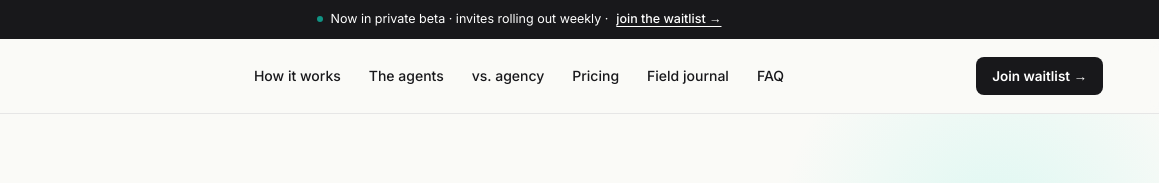
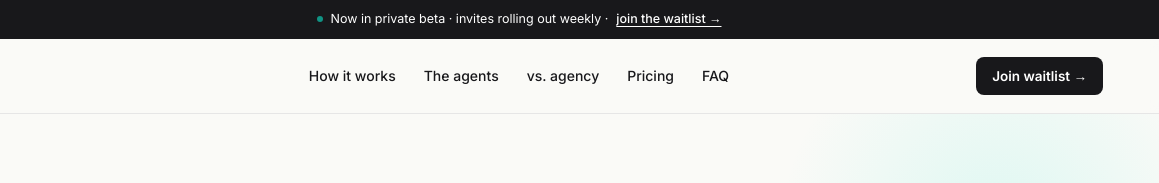
Before and after one commit to benshevlane/ralf-seo, a plain HTML site: page index.html in a window 1280 px wide. Shown: the top 183 px of the page, 121-1280 px from the left. Drawn offline with Linux system fonts and the light colour scheme.

Commit message:
Remove dead Field journal links (blog retired)

```diff
--- a/index.html
+++ b/index.html
@@ -506,7 +506,6 @@
       <a href="#agents">The agents</a>
       <a href="#compare">vs. agency</a>
       <a href="#pricing">Pricing</a>
-      <a href="Ralf Blog.html">Field journal</a>
       <a href="#faq">FAQ</a>
     </div>
     <div class="nav-right">
@@ -929,7 +928,6 @@
       </div>
       <div class="foot-col">
         <div class="foot-h">Resources</div>
-        <a class="foot-link" href="Ralf Blog.html">Field journal</a>
         <a class="foot-link" href="#">Customers</a>
         <a class="foot-link" href="#">Security</a>
         <a class="foot-link" href="#">API</a>
```
